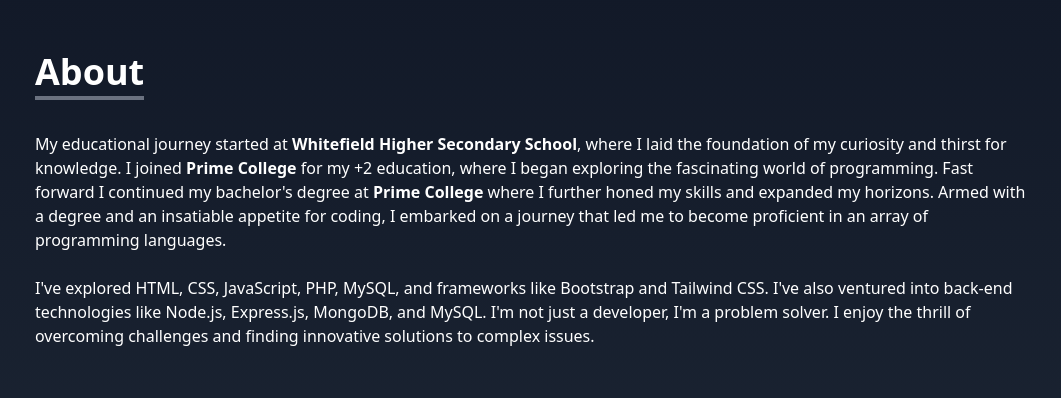
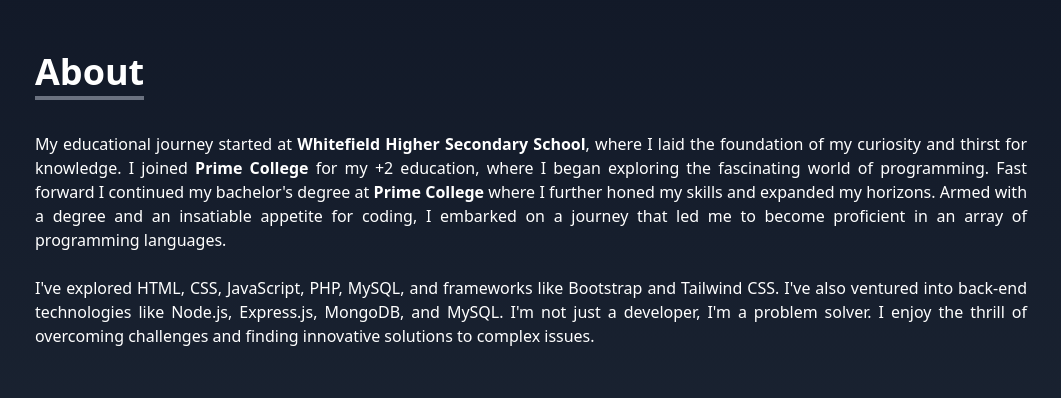
Before and after one commit to rikeshmhz/pro, a React (Create React App) app: page /#/ in a window 1280 px wide. Shown: the part 860-1258 px from the top of the page, without its empty margins (109-1170 px from the left). Built offline with nearby package versions, Linux system fonts and the light colour scheme.

Commit message:
text-justify

```diff
--- a/src/Components/About.js
+++ b/src/Components/About.js
@@ -7,11 +7,11 @@ const About = () => {
                 <div className='mb-10'>
                     <p className='text-4xl font-bold inline border-b-4 border-gray-500'>About</p>
                 </div>
-                <p>
+                <p className='text-justify'>
                     My educational journey started at <b>Whitefield Higher Secondary School</b>, where I laid the foundation of my curiosity and thirst for knowledge. I joined <b>Prime College</b> for my +2 education, where I began exploring the fascinating world of programming. Fast forward I continued my bachelor's degree at <b>Prime College</b> where I further honed my skills and expanded my horizons. Armed with a degree and an insatiable appetite for coding, I embarked on a journey that led me to become proficient in an array of programming languages.
                 </p>
                 <br />
-                <p>
+                <p className='text-justify'>
                     I've explored HTML, CSS, JavaScript, PHP, MySQL, and frameworks like Bootstrap and Tailwind CSS. I've also ventured into back-end technologies like Node.js, Express.js, MongoDB, and MySQL. I'm not just a developer, I'm a problem solver. I enjoy the thrill of overcoming challenges and finding innovative solutions to complex issues.
                 </p>
             </div>
```
